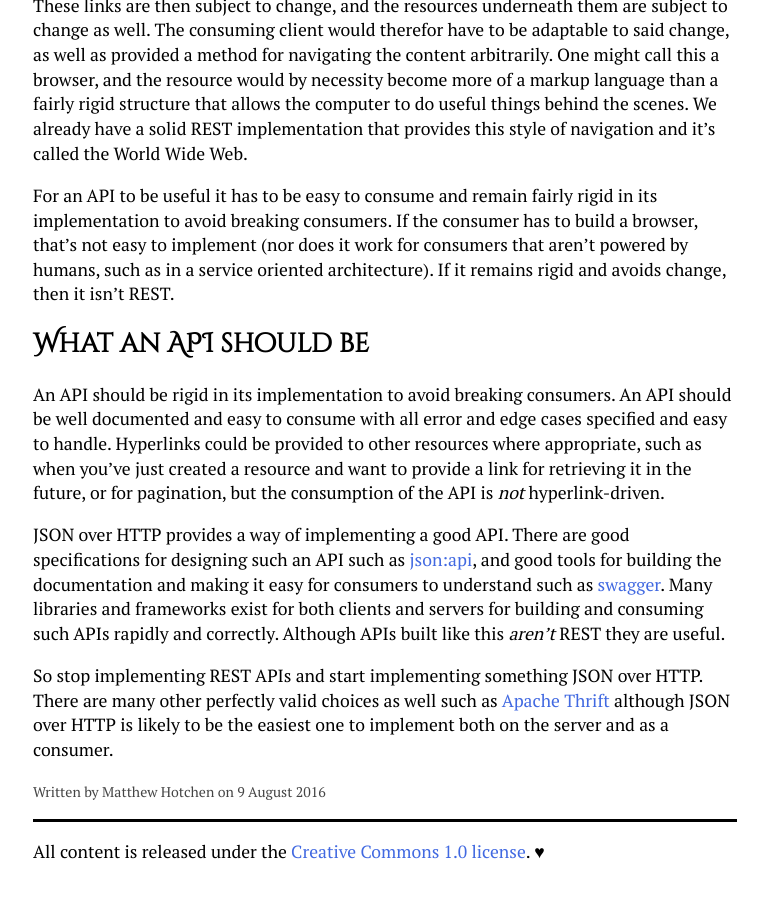
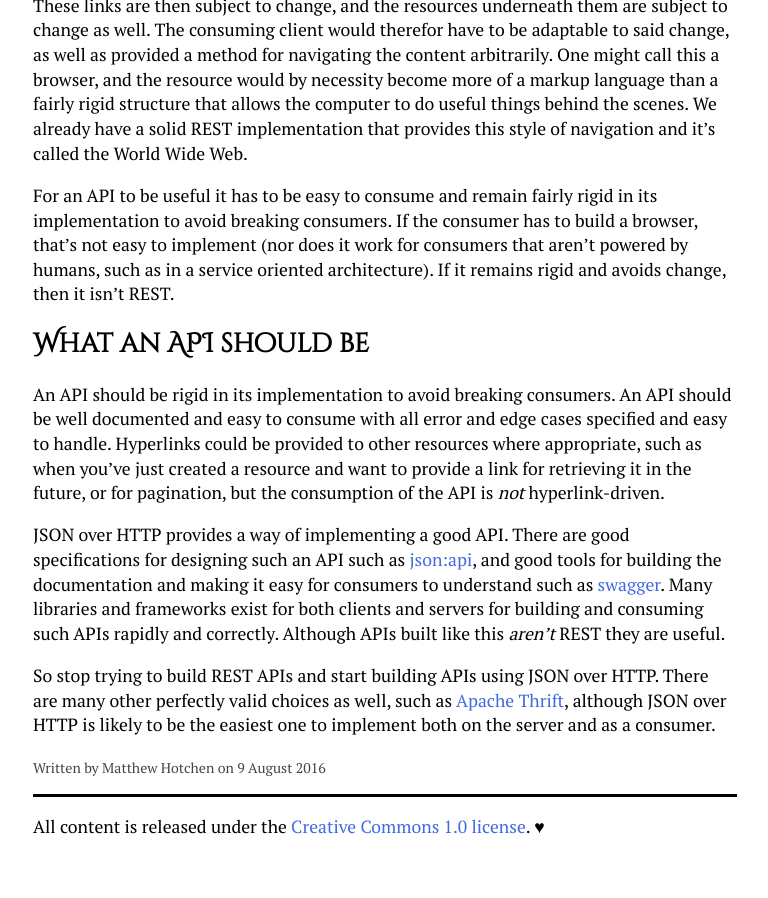
Before and after one commit to mhotchen/mhotchen.github.io, a Jekyll site: the page built from _posts/2016-08-09-stop-building-rest-apis.markdown, in a window 1280 px wide and 900 px high, scrolled down 1570 px. Shown: the whole window, without its empty margins (255-1023 px from the left). Built offline with Jekyll 4.4.1, drawn with Linux system fonts in a browser that asks for light colours; after the commit the page ends 2445 px from its top, so only the background shows below that.

Commit message:
Fix typo '[...]start implementing something JSON over HTTP.[...]'

```diff
--- a/_posts/2016-08-09-stop-building-rest-apis.markdown
+++ b/_posts/2016-08-09-stop-building-rest-apis.markdown
@@ -44,4 +44,4 @@ An API should be rigid in its implementation to avoid breaking consumers. An API
 
 JSON over HTTP provides a way of implementing a good API. There are good specifications for designing such an API such as [json:api](http://jsonapi.org/), and good tools for building the documentation and making it easy for consumers to understand such as [swagger](http://swagger.io/). Many libraries and frameworks exist for both clients and servers for building and consuming such APIs rapidly and correctly. Although APIs built like this *aren't* REST they are useful.
 
-So stop implementing REST APIs and start implementing something JSON over HTTP. There are many other perfectly valid choices as well such as [Apache Thrift](https://thrift.apache.org/) although JSON over HTTP is likely to be the easiest one to implement both on the server and as a consumer.
+So stop trying to build REST APIs and start building APIs using JSON over HTTP. There are many other perfectly valid choices as well, such as [Apache Thrift](https://thrift.apache.org/), although JSON over HTTP is likely to be the easiest one to implement both on the server and as a consumer.
```
